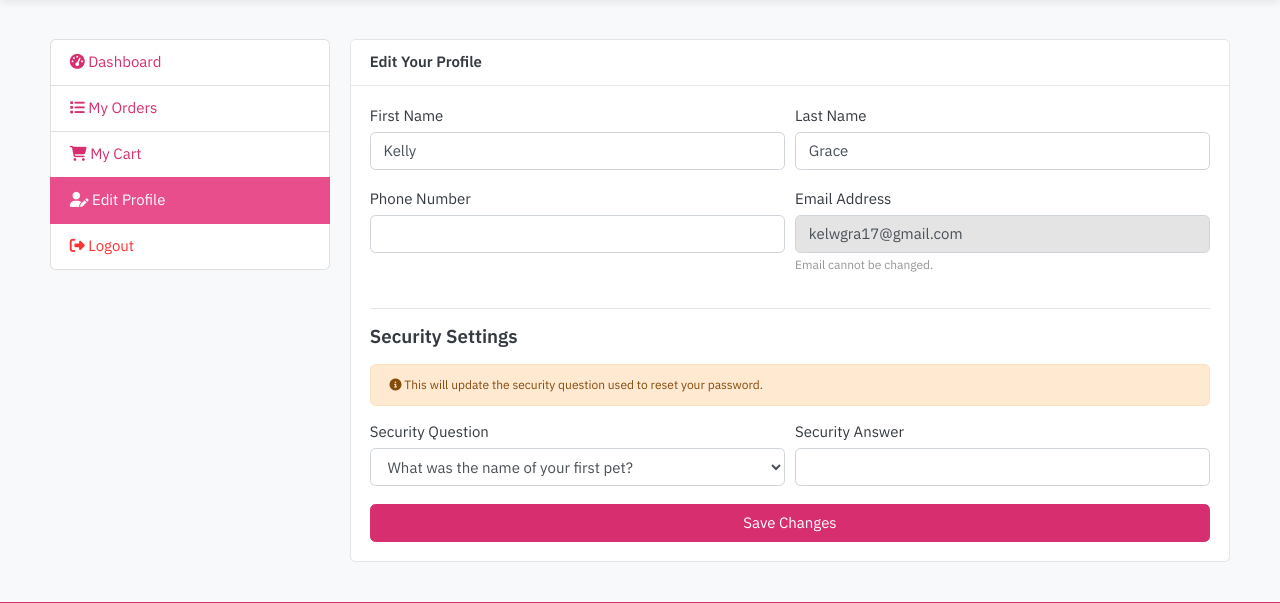
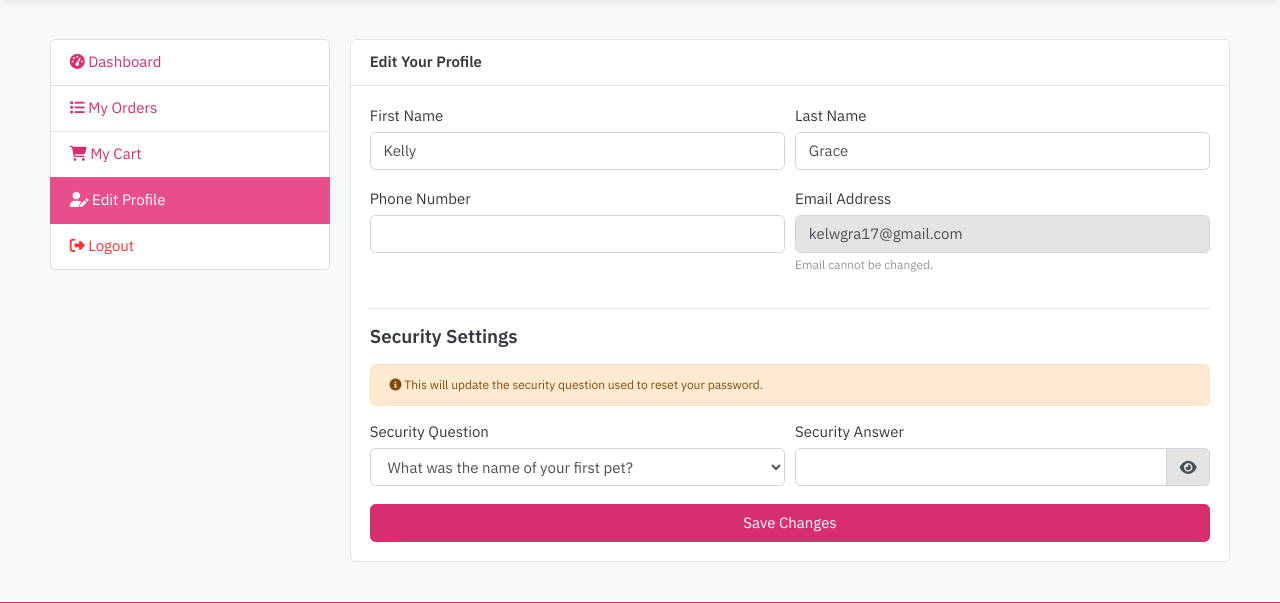
Before and after one commit to Holozot/azara-mpesa-link, a Django app: page /accounts/edit_profile/ in a window 1280 px wide. Shown: the part 215-818 px from the top of the page. Run offline with Django 4.2, Linux system fonts and the light colour scheme; a user stored in the database is signed in; data comes from the database, SQL or seed files in the repository; some libraries are stand-ins or nearby versions.

Commit message:
Update logic so user views answers

```diff
--- a/accounts/forms.py
+++ b/accounts/forms.py
@@ -13,7 +13,7 @@ class RegistrationForm(forms.ModelForm):
     }))
 
     security_question = forms.ChoiceField(choices=Account.SECURITY_QUESTIONS, widget=forms.Select(attrs={'class': 'form-control'}))
-    security_answer = forms.CharField(widget=forms.TextInput(attrs={'placeholder': 'Your Answer', 'class': 'form-control'}))
+    security_answer = forms.CharField(widget=forms.PasswordInput(attrs={'placeholder': 'Your Answer (Hidden)', 'class': 'form-control' }))
 
     class Meta:
         model = Account
@@ -57,7 +57,7 @@ class UserForm(forms.ModelForm):
     phone_number = forms.CharField(widget=forms.TextInput(attrs={'class': 'form-control'}))
 
     security_question = forms.ChoiceField(choices=Account.SECURITY_QUESTIONS, widget=forms.Select(attrs={'class': 'form-control'}))
-    security_answer = forms.CharField(widget=forms.TextInput(attrs={'class': 'form-control'}))
+    security_answer = forms.CharField(widget=forms.PasswordInput(attrs={'class': 'form-control'}))
 
     class Meta:
         model = Account
--- a/templates/accounts/edit_profile.html
+++ b/templates/accounts/edit_profile.html
@@ -68,8 +68,16 @@
                             </div>
                             <div class="form-group col-md-6">
                                 <label>Security Answer</label>
-                                {{ user_form.security_answer }}
-                            </div>
+
+                                <div class="input-group">
+                                    {{ user_form.security_answer }}
+                                    <div class="input-group-append">
+                                        <span class="input-group-text" onclick="toggleEditProfileAnswer()" style="cursor: pointer;">
+                                            <i class="fa fa-eye" id="toggleIconProfile"></i>
+                                        </span>
+                                    </div>
+                                </div>
+                                </div>
                         </div>
 
                         <button type="submit" class="btn btn-primary btn-block">Save Changes</button>
@@ -79,4 +87,22 @@
     </div> </div>
 </section>
 
+<script>
+    function toggleEditProfileAnswer() {
+        // Django automatically names the field 'id_security_answer'
+        var input = document.getElementById("id_security_answer");
+        var icon = document.getElementById("toggleIconProfile");
+
+        if (input.type === "password") {
+            input.type = "text";
+            icon.classList.remove("fa-eye");
+            icon.classList.add("fa-eye-slash");
+        } else {
+            input.type = "password";
+            icon.classList.remove("fa-eye-slash");
+            icon.classList.add("fa-eye");
+        }
+    }
+</script>
+
 {% endblock %}
```
Also changed, not shown: templates/accounts/reset_password_2.html (+26 -1 lines).
